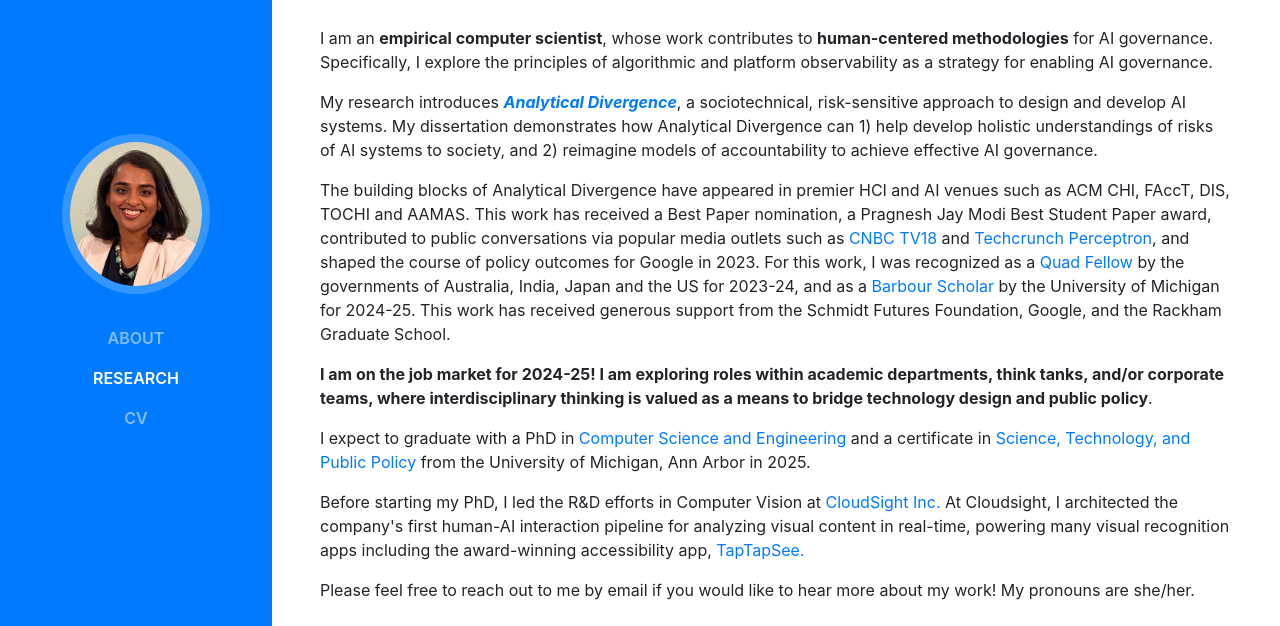
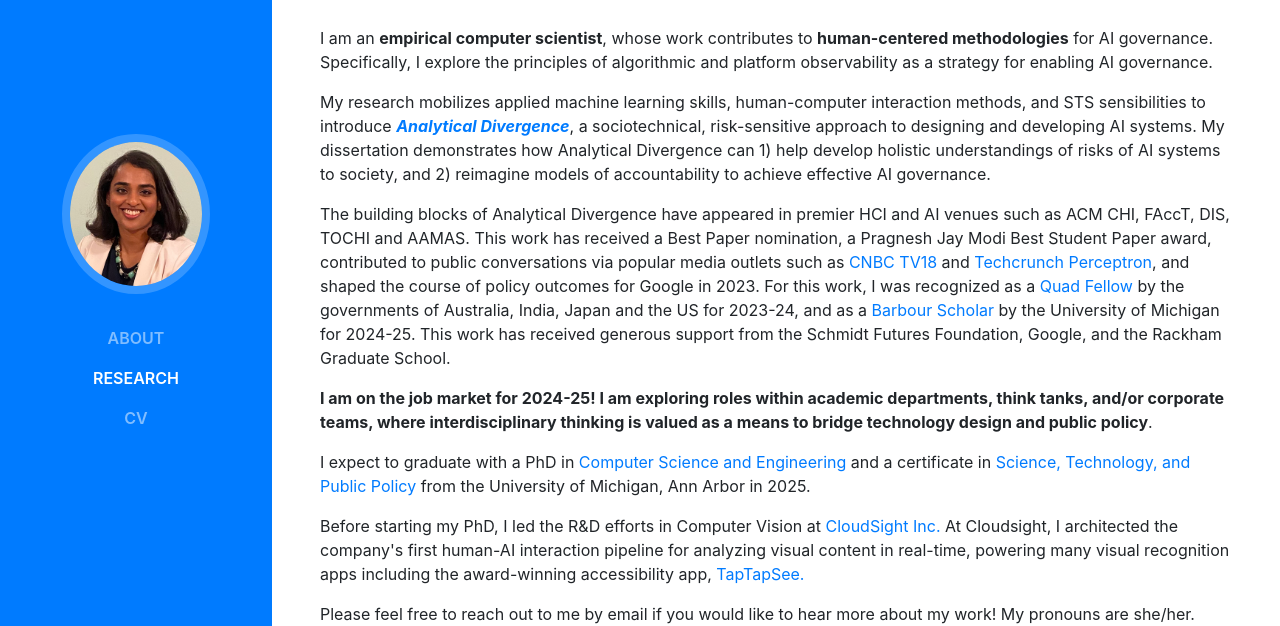
Before and after one commit to dramesh14/dramesh14.github.io, a website with bundled scripts: page index.html in a window 1280 px wide. Shown: the part 118-744 px from the top of the page. Built offline with nearby package versions, Linux system fonts and the light colour scheme; a web font is replaced by a local one.

Commit message:
website update

```diff
--- a/index.html
+++ b/index.html
@@ -62,7 +62,7 @@
           <div class="subheading mb-5">
           </div>
           <p class="mb-3">I am an <b>empirical computer scientist</b>, whose work contributes to <b>human-centered methodologies</b> for AI governance. Specifically, I explore the principles of algorithmic and platform observability as a strategy for enabling AI governance.</p>
-        <p> My research introduces <b><a target=_blank href=""><em>Analytical Divergence</em></a></b>, a sociotechnical, risk-sensitive approach to design and develop AI systems. My dissertation demonstrates how Analytical Divergence can 1) help develop holistic understandings of risks of AI systems to society, and 2) reimagine models of accountability to achieve effective AI governance.</p>
+        <p> My research mobilizes applied machine learning skills, human-computer interaction methods, and STS sensibilities to introduce <b><a target=_blank href=""><em>Analytical Divergence</em></a></b>, a sociotechnical, risk-sensitive approach to designing and developing AI systems. My dissertation demonstrates how Analytical Divergence can 1) help develop holistic understandings of risks of AI systems to society, and 2) reimagine models of accountability to achieve effective AI governance.</p>
 
 
 <p> The building blocks of Analytical Divergence have appeared in premier HCI and AI venues such as ACM CHI, FAccT, DIS, TOCHI and AAMAS. This work has received a Best Paper nomination, a Pragnesh Jay Modi Best Student Paper award, contributed to public conversations via popular media outlets such as <a target=_blank href="https://www.youtube.com/live/qUn4kcfMbgM?si=6oxWBKEZBau2pm2Z">CNBC TV18</a> and <a target=_blank href="https://techcrunch.com/2022/05/30/perceptron-ai-roundup-robots-rocket-league/">Techcrunch Perceptron</a>, and shaped the course of policy outcomes for Google in 2023. For this work, I was recognized as a <a target=_blank href="https://www.quadfellowship.org">Quad Fellow</a> by the governments of Australia, India, Japan and the US for 2023-24, and as a <a target=_blank href="https://rackham.umich.edu/discover-rackham/announcing-the-2024-2025-barbour-scholars/">Barbour Scholar</a> by the University of Michigan for 2024-25. This work has received generous support from the Schmidt Futures Foundation, Google, and the Rackham Graduate School.</p>
```
